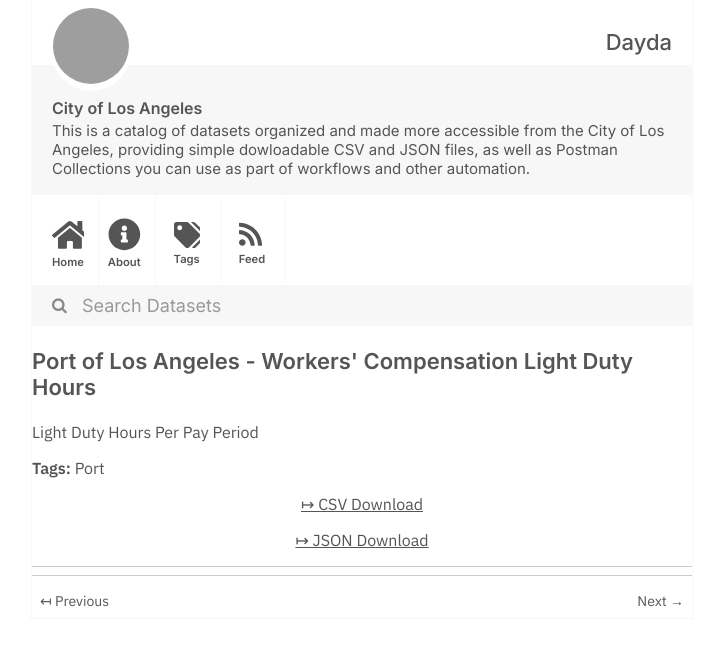
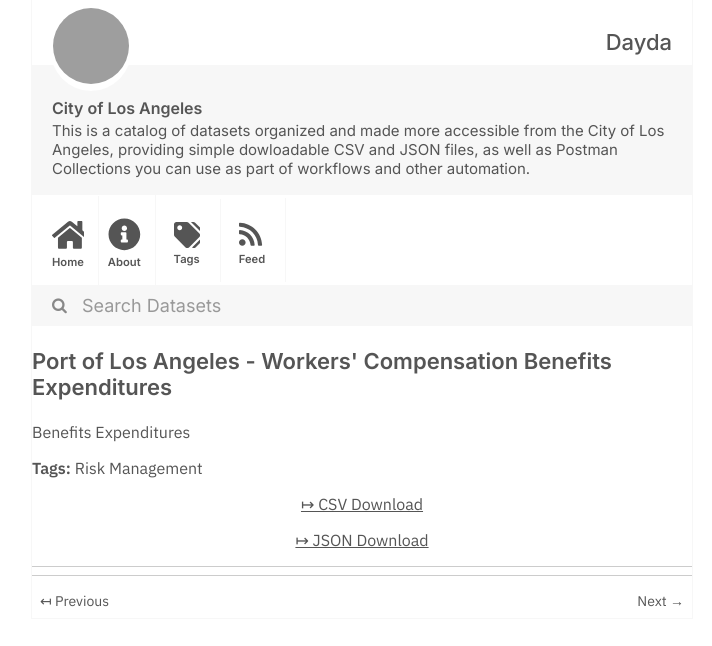
Before and after one commit to dayda-entities/city-of-los-angeles, a Jekyll site: the page built from _posts/2020-11-10-port-of-los-angeles-workers'-c.md, in a window 1280 px wide, cut to the strip 0-646 px from the top of the page. Shown: the whole strip, without its empty margins (278-990 px from the left). Built offline with Jekyll 4.4.1, drawn with Linux system fonts in a browser that asks for light colours; grey boxes are pictures that could not be loaded.

```diff
--- a/_posts/2020-11-10-port-of-los-angeles-workers'-c.md
+++ b/_posts/2020-11-10-port-of-los-angeles-workers'-c.md
@@ -1,16 +1,16 @@
 ---
-title: Port of Los Angeles - Workers' Compensation Light Duty Hours
-created: '2020-11-10T17:52:22.777771'
-modified: '2020-12-02T15:56:19.339658'
+title: Port of Los Angeles - Workers' Compensation Benefits Expenditures
+created: '2020-11-10T17:52:37.132301'
+modified: '2020-12-02T15:57:50.003896'
 state: active
 type: dataset
 tags:
-  - Port
+  - Risk Management
 groups:
   - Local Government
-csv_url: 'https://data.lacity.org/api/views/gvpf-vb3s/rows.csv?accessType=DOWNLOAD'
-json_url: 'https://data.lacity.org/api/views/gvpf-vb3s/rows.json?accessType=DOWNLOAD'
+csv_url: 'https://data.lacity.org/api/views/v3my-p6u5/rows.csv?accessType=DOWNLOAD'
+json_url: 'https://data.lacity.org/api/views/v3my-p6u5/rows.json?accessType=DOWNLOAD'
 layout: post
 
 ---
-Light Duty Hours Per Pay Period
+Benefits Expenditures
```
